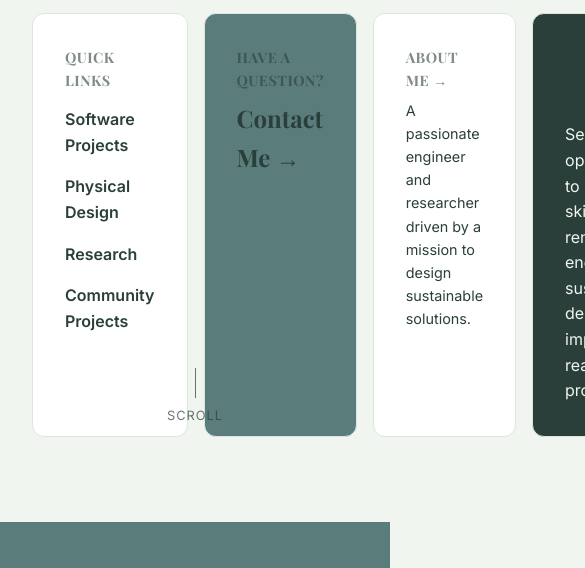
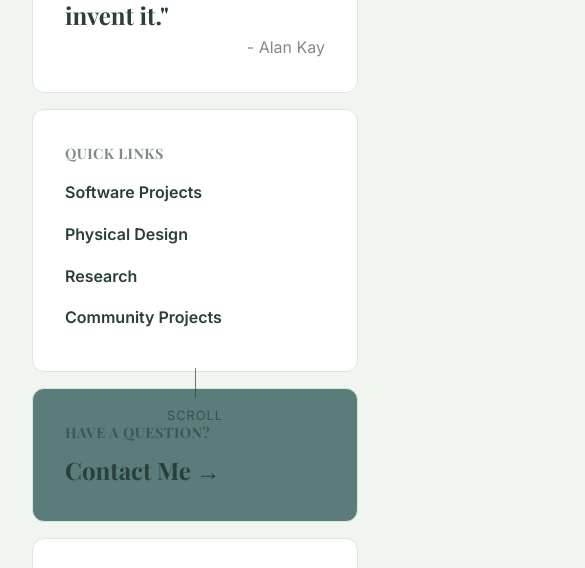
Before and after one commit to kylafallis/Kyla-Fallis.github.io, a plain HTML site: page index.html in a window 390 px wide. Shown: the part 386-954 px from the top of the page, 585 px wide, since content can reach past the window. Drawn offline with nearby package versions, Linux system fonts and the light colour scheme.

Commit message:
Update style.css

```diff
--- a/style.css
+++ b/style.css
@@ -127,3 +127,16 @@ a { color: inherit; text-decoration: none; }
 #sidebar a:hover { background-color: var(--accent); color: white; }
 #overlay { position: fixed; top: 0; left: 0; width: 100%; height: 100%; background-color: rgba(0, 0, 0, 0.5); z-index: 1000; visibility: hidden; opacity: 0; transition: opacity 0.3s ease-in-out, visibility 0.3s ease-in-out; }
 #overlay.is-visible { visibility: visible; opacity: 1; }
+
+/* Responsive adjustments */
+@media (max-width: 900px) {
+    .grid-container {
+        grid-template-columns: 1fr;
+        grid-template-rows: auto;
+        height: auto;
+    }
+    .grid-item {
+        grid-column: auto;
+        grid-row: auto;
+    }
+}
```
